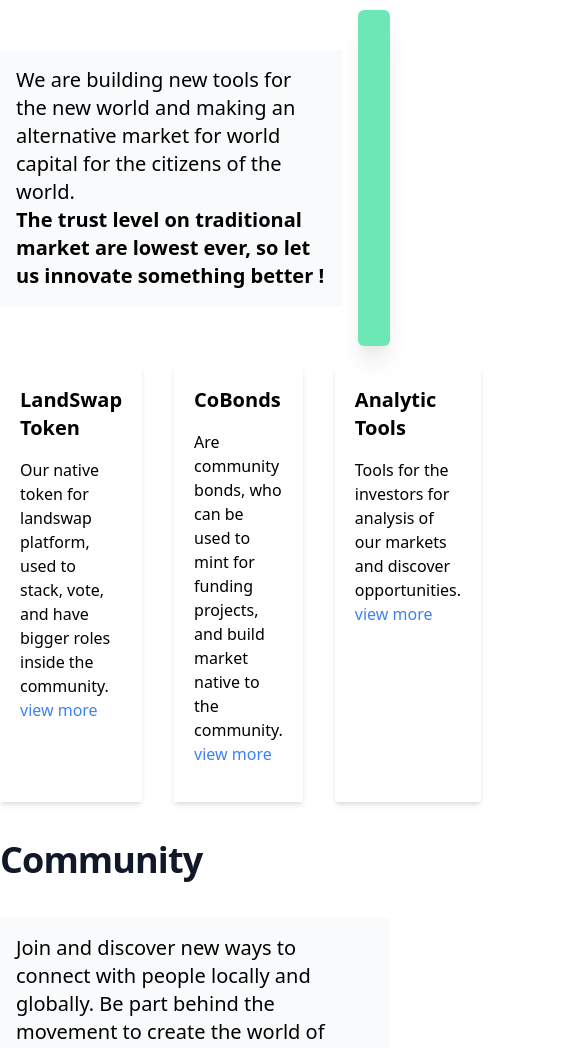
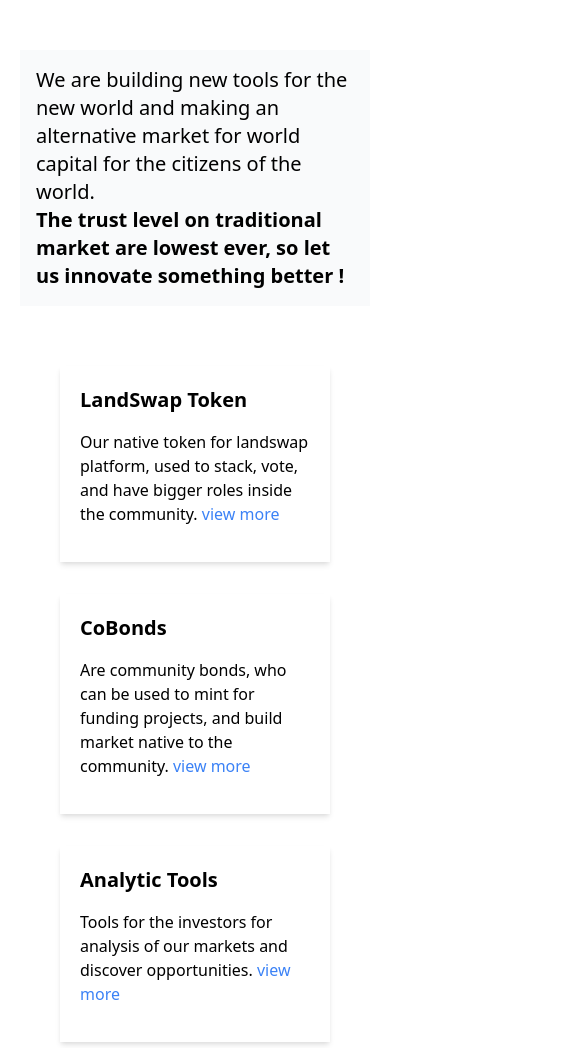
Before and after one commit to EvilInu/evilinu-homepage, a Gatsby site: page / in a window 390 px wide. Shown: the part 693-1741 px from the top of the page, 585 px wide, since content can reach past the window. Built offline with nearby package versions, Linux system fonts and the light colour scheme; Gatsby itself is replaced by a stand-in of ours.

Commit message:
responsive design.

```diff
--- a/src/components/community/Community.tsx
+++ b/src/components/community/Community.tsx
@@ -19,7 +19,7 @@ const Community = (props: ICommunityProps) => {
           </p>
         </div>
       </div>
-      <div className="flex space-x-12">
+      <div className="flex mx-5 space-y-12 lg:space-y-0 lg:space-x-12 flex-col lg:flex-row lg:mx-auto">
         <div className="flex-1 shadow-md p-5 rounded-lg">
           <div></div>
           <div>
--- a/src/components/layout/Layout.tsx
+++ b/src/components/layout/Layout.tsx
@@ -8,7 +8,7 @@ export const Layout = (props: ILayoutProps) => {
   const { children } = props;
   return (
     <>
-      <div className="md:container md:mx-auto">
+      <div className="mx-5 md:container md:mx-auto">
         <header className="border-b border-gray-200 py-4 flex items-center justify-between mb-16 sm:mb-20 -mx-4 px-4 sm:mx-0 sm:px-0">
           <div className="flex">Landswap</div>
           <div className="flex">
--- a/src/components/mission/Mission.tsx
+++ b/src/components/mission/Mission.tsx
@@ -38,7 +38,7 @@ const Mission = (prop: IMissionProps) => {
           Mission
         </h1>
       </div>
-      <div className="flex">
+      <div className="flex flex-col md:flex-row">
         <div className="flex-1 pl-0 pr-9">
           <p className="text-xl">
             Create a global movement for innovation and creating sociels goods
--- a/src/components/products/Products.tsx
+++ b/src/components/products/Products.tsx
@@ -22,9 +22,9 @@ const Products = (props: IProductsProps) => {
             </strong>
           </p>
         </div>
-        <div className="flex-1 rounded-md bg-green-300 p-4 shadow-xl"></div>
+        <div className="rounded-md bg-green-300 p-4 shadow-xl hidden xl:flex xl:flex-1"></div>
       </div>
-      <div className="flex flex-row my-5 space-x-8">
+      <div className="flex mx-10 flex-col md:flex-row my-5 space-y-8 md:space-x-8 md:space-y-0">
         <div className="flex-1 shadow-md p-5">
           <div></div>
           <div>
```
